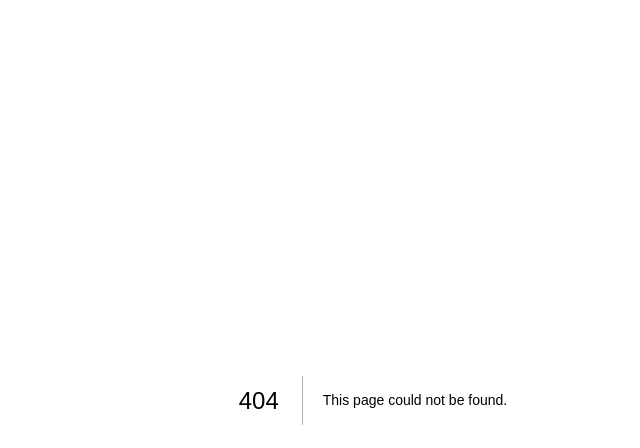
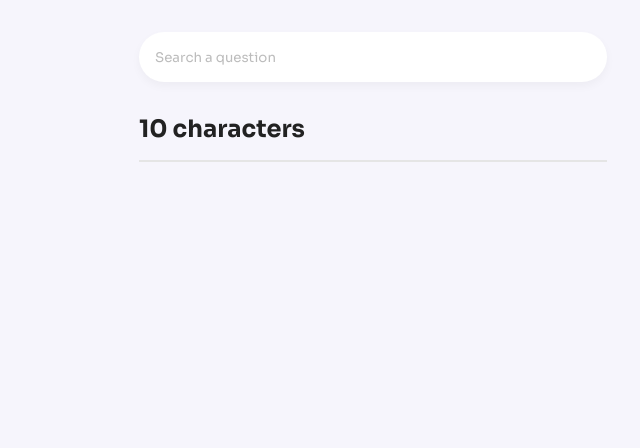
Before and after one commit to pedrobadm7/green-acesso-test, a Next.js app: page /characters in a window 1280 px wide. Before the commit this address had no page. Shown: the top 448 px of the page, without its empty margins (267-907 px from the left). Built offline with nearby package versions, Linux system fonts and the light colour scheme.

Commit message:
feature: Create Input Component and some styles

```diff
--- a/src/assets/styles/themes/themes.ts
+++ b/src/assets/styles/themes/themes.ts
@@ -1,47 +1,46 @@
-
 export interface Themes {
   font: {
     family: {
-      roboto: string
-    },
+      roboto: string;
+    };
     sizes: {
-      xxxxsmall: string,
-      xxxsmall: string,
-      xxsmall: string,
-      xsmall: string,
-      small: string,
-      medium: string,
-      large: string,
-      xlarge: string,
-      xxlarge: string,
-      xxxlarge: string
-    }
-  },
-  colors:  {
-    background: string,
+      xxxxsmall: string;
+      xxxsmall: string;
+      xxsmall: string;
+      xsmall: string;
+      small: string;
+      medium: string;
+      large: string;
+      xlarge: string;
+      xxlarge: string;
+      xxxlarge: string;
+    };
+  };
+  colors: {
+    background: string;
     primary: {
-      lighter: string,
-      light: string,
-      main: string,
-      dark: string
-    },
+      lighter: string;
+      light: string;
+      main: string;
+      dark: string;
+    };
     gray: {
-      900: string,
-      200: string,
-      100: string,
-    },
+      900: string;
+      200: string;
+      100: string;
+    };
     danger: {
-      light: string,
-      main: string,
-      dark: string
-    }
-  }
+      light: string;
+      main: string;
+      dark: string;
+    };
+  };
 }
 
 export default {
   font: {
     family: {
-      roboto: 'Roboto, sans-serif'
+      roboto: 'Roboto, sans-serif',
     },
     sizes: {
       xxxxsmall: '0.8rem',
@@ -53,8 +52,8 @@ export default {
       large: '1.8rem',
       xlarge: '2.2rem',
       xxlarge: '2.4rem',
-      xxxlarge: '3.2rem'
-    }
+      xxxlarge: '3.2rem',
+    },
   },
   colors: {
     background: '#F6F5FC',
--- /dev/null
+++ b/src/components/InputSearch/index.tsx
@@ -0,0 +1,17 @@
+import * as S from './styles';
+
+function InputSearch() {
+
+  return (
+    <S.InputSearchContainer>
+      <input
+        type="text"
+        placeholder="Search a question"
+
+      />
+    </S.InputSearchContainer>
+
+  );
+}
+
+export default InputSearch;
--- /dev/null
+++ b/src/components/InputSearch/styles.ts
@@ -0,0 +1,24 @@
+import styled from 'styled-components';
+
+export const InputSearchContainer = styled.div`
+  width: 100%;
+  display: flex;
+
+  button {
+    margin-left: 10px;
+  }
+
+  input {
+    width: 100%;
+    background-color: #fff;
+    border: none;
+    border-radius: 25px;
+    height: 50px;
+    box-shadow: 0px 4px 10px rgba(0, 0, 0, 0.04);
+    outline: 0;
+    padding: 0 16px;
+    &::placeholder {
+      color: #bcbcbc;
+    }
+  }
+`;
--- a/src/pages/_app.tsx
+++ b/src/pages/_app.tsx
@@ -1,13 +1,17 @@
-import themes from '@/assets/styles/themes/themes'
-import type { AppProps } from 'next/app'
-import { ThemeProvider } from 'styled-components'
-import GlobalStyles from '../assets/styles/global'
+import themes from '@/assets/styles/themes/themes';
+import type { AppProps } from 'next/app';
+import { ThemeProvider } from 'styled-components';
+import GlobalStyles from '../assets/styles/global';
+
+import * as S from './styles';
 
 export default function App({ Component, pageProps }: AppProps) {
   return (
     <ThemeProvider theme={themes}>
-      <GlobalStyles />
-      <Component {...pageProps} />
+      <S.Container>
+        <GlobalStyles />
+        <Component {...pageProps} />
+      </S.Container>
     </ThemeProvider>
-  )
+  );
 }
--- a/src/pages/_document.tsx
+++ b/src/pages/_document.tsx
@@ -1,13 +1,17 @@
-import { Html, Head, Main, NextScript } from 'next/document'
+import { Html, Head, Main, NextScript } from 'next/document';
 
 export default function Document() {
   return (
     <Html lang="en">
-      <Head />
+      <Head>
+        <link rel="preconnect" href="https://fonts.googleapis.com" />
+        <link rel="preconnect" href="https://fonts.gstatic.com" crossOrigin="" />
+        <link href="https://fonts.googleapis.com/css2?family=Sora:wght@400;700&display=swap" rel="stylesheet" />
+      </Head>
       <body>
         <Main />
         <NextScript />
       </body>
     </Html>
-  )
+  );
 }
--- /dev/null
+++ b/src/pages/characters/index.tsx
@@ -0,0 +1,19 @@
+import InputSearch from '@/components/InputSearch';
+
+import * as S from './styles';
+
+function CharacterListScreen() {
+  return (
+    <S.Container>
+      <InputSearch />
+
+      <S.Header
+
+      >
+        <strong>10 characters</strong>
+      </S.Header>
+    </S.Container>
+  );
+}
+
+export default CharacterListScreen;
--- /dev/null
+++ b/src/pages/characters/styles.ts
@@ -0,0 +1,35 @@
+import styled from 'styled-components';
+
+export const Container = styled.div`
+  margin-top: 32px;
+`;
+
+export const Header = styled.header`
+  display: flex;
+  align-items: center;
+  justify-content: space-between;
+  margin-top: 32px;
+  margin-bottom: 32px;
+  border-bottom: 2px solid ${({ theme }) => theme.colors.gray[100]};
+  padding-bottom: 16px;
+
+  strong {
+    color: #222;
+    font-size: 24px;
+  }
+
+  a {
+    color: ${({ theme }) => theme.colors.primary.main};
+    text-decoration: none;
+    font-weight: bold;
+    border: 2px solid ${({ theme }) => theme.colors.primary.main};
+    padding: 8px 16px;
+    border-radius: 4px;
+    transition: all 0.2s ease-in;
+
+    &:hover {
+      background: ${({ theme }) => theme.colors.primary.main};
+      color: #fff;
+    }
+  }
+`;
--- a/src/pages/index.tsx
+++ b/src/pages/index.tsx
@@ -1,4 +1,4 @@
-import Head from 'next/head'
+import Head from 'next/head';
 
 export default function Home() {
   return (
@@ -13,5 +13,5 @@ export default function Home() {
         <h1>Hello to my Green Acesso test</h1>
       </div>
     </>
-  )
+  );
 }
--- /dev/null
+++ b/src/pages/styles.ts
@@ -0,0 +1,9 @@
+import { Themes } from '@/assets/styles/themes/themes';
+import styled from 'styled-components';
+
+export const Container = styled.div`
+  width: 100%;
+  max-width: 50rem;
+  margin: 0 auto;
+  padding: 0 ${({ theme }: { theme: Themes }) => theme.font.sizes.medium};
+`;
```
Also changed, not shown: src/assets/styles/global.ts (+6 -4 lines), src/hooks/useDebounce.ts (added, +21 -0 lines), .eslintrc.json.
